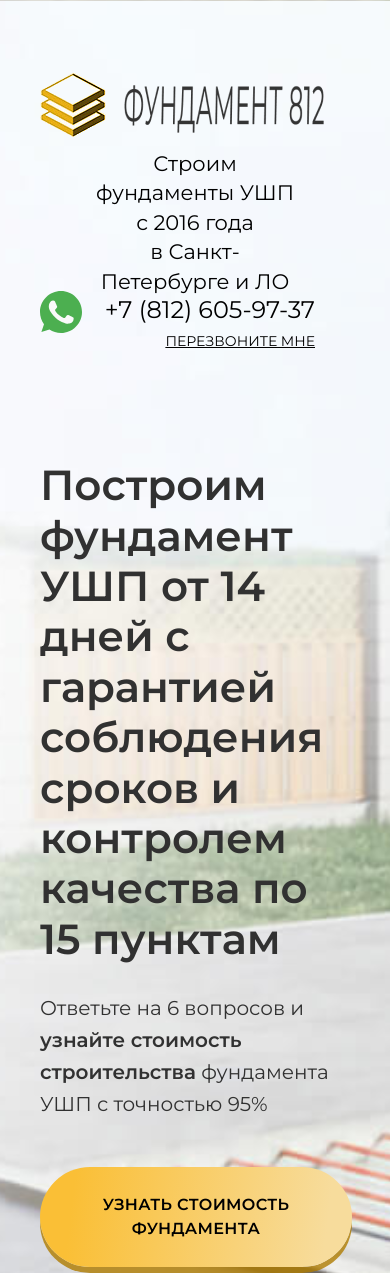
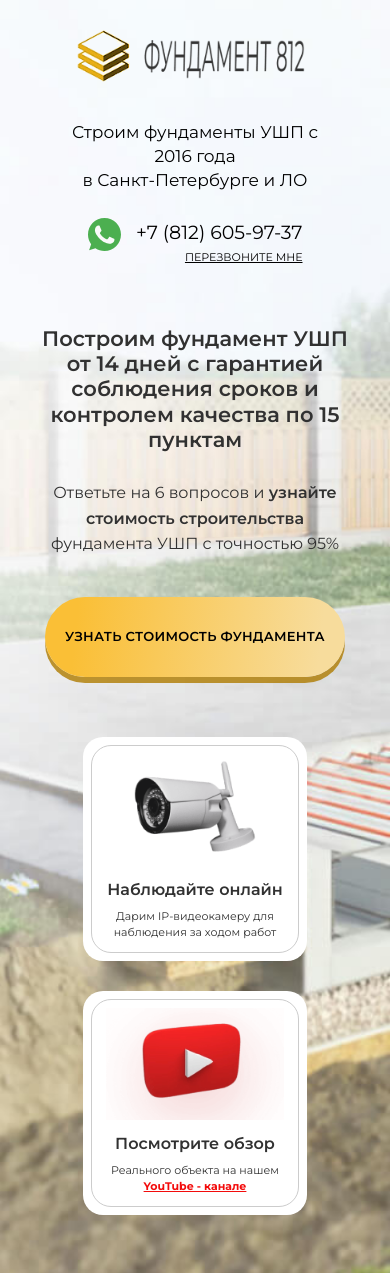
Before and after one commit to Metalfatality/project_foundation, a website: page src/index.html in a window 390 px wide. Shown: the top 1273 px of the page. Drawn offline with nearby package versions, Linux system fonts and the light colour scheme; files that its build step writes are made by us from their sources.

Commit message:
header adaptive

```diff
--- a/src/sass/blocks/_header.scss
+++ b/src/sass/blocks/_header.scss
@@ -2,9 +2,9 @@
     background-image: url(../img/main-background.jpg);
     background-size: cover;
     background-position: center;
+    padding: 20px 0 97px;
 
     &__top-info {
-        margin-top: 20px;
         display: flex;
         flex-wrap: wrap;
         align-items: center;
@@ -18,7 +18,7 @@
             text-align: center;
             font-size: 21px;
             line-height: 140%;
-            margin: 0 50px;
+            margin: 0 30px;
         }
         &__contacts {
             display: flex;
--- a/src/sass/blocks/_media.scss
+++ b/src/sass/blocks/_media.scss
@@ -1,3 +1,165 @@
-@media (max-width: 1160px) {
+@media screen and (max-width: 1160px) {
+    h1 {
+        font-size: 33px;
+        max-width: 680px;
+        margin-top: 87px;
+    }
+
+    h3 {
+        font-size: 16px;
+        margin-top: 11px;
+    }
+
+    .header {
+        &__top-info {
+            &__logo {
+                width: 236px;
+                height: 71px;
+            }
+            &__text {
+                font-size: 17px;
+            }
+            &__contacts {
+                width: 215px;
+                &_whatsapp {
+                    margin-top: -4px;
+                    & img {
+                        width: 33px;
+                        height: 33px;
+                    }
+                }
+                &_phone {
+                    font-size: 19px;
+                    & span {
+                        font-size: 11px;
+                    }
+                }
+            }
+        }
+
+        &__define-text {
+            font-size: 16px;
+            max-width: 480px;
+        }
+
+        &__define-button {
+            width: 300px;
+            height: 80px;
+            font-size: 13px;
+        }
+
+        &__watch {
+            margin-top: 77px;
+            & div {
+                width: 224px;
+                height: 224px;
+                padding: 8px;
+                &:first-child {
+                    margin-right: 20px;
+                }
+                & div {
+                    width: 208px;
+                    height: 208px;
+                    img {
+                        height: 112px;
+                    }
+                    p {
+                        font-size: 11px;
+                        margin-top: 8px;
+                    }
+                }
+            }
+        }
+    }
+}
+
+@media screen and (max-width: 940px) {
+    h1 {
+        font-size: 26px;
+        max-width: 540px;
+        margin-top: 87px;
+    }
+
+    .header {
+        &__top-info {
+            &__text {
+                margin: 0 0 0 78px;
+            }
+            &__contacts {
+                margin-top: 30px;
+            }
+        }
+    }
+}
+
+@media screen and (max-width: 800px) {
+    .header {
+        &__top-info {
+            &__text {
+                margin: 0 0 0 40px;
+            }
+        }
+
+        &__define-button {
+            margin-top: 40px;
+        }
+
+        &__watch {
+            margin-top: 60px;
+        }
+    }
+}
+
+@media screen and (max-width: 720px) {
+    h1 {
+        font-size: 21px;
+        max-width: 440px;
+        margin-top: 60px;
+    }
+
+    .header {
+        &__top-info {
+            flex-direction: column;
+            justify-content: center;
+            &__text {
+                margin: 30px 0 0;
+            }
+        }
+    }
+}
+
+@media screen and (max-width: 565px) {
+    h1 {
+        text-align: center;
+    }
+
+    .header {
+        &__top-info {
+            &__text {
+                max-width: 250px;
+            }
+        }
+
+        &__define-text {
+            text-align: center;
+        }
+
+        &__define-button {
+            position: relative;
+            left: 50%;
+            transform: translate(-50%, 0);
+        }
+
+        &__watch {
+            flex-direction: column;
+            align-items: center;
+
+            & div {
+                &:first-child {
+                    margin: 0 0 30px;
+                }
+            }
+        }
+    }
 
 }
--- a/src/sass/blocks/_titles.scss
+++ b/src/sass/blocks/_titles.scss
@@ -10,6 +10,4 @@ h3 {
     font-weight: 600;
     font-size: 20px;
     margin-top: 11px;
-    // color: #313131;
-    // text-decoration: none;
 }
--- a/src/sass/style.scss
+++ b/src/sass/style.scss
@@ -17,7 +17,7 @@ body {
 
 .container {
     max-width: 1250px;
-    padding: 40px;
+    padding: 0 40px;
     margin: 0 auto;
 }
 
```
Also changed, not shown: dist/css/style.min.css.
